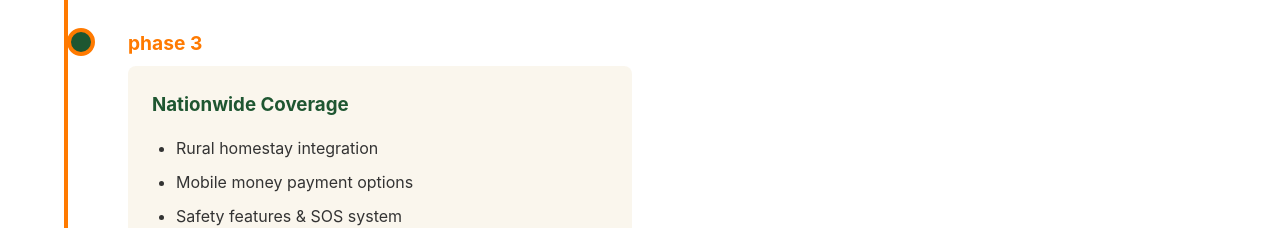
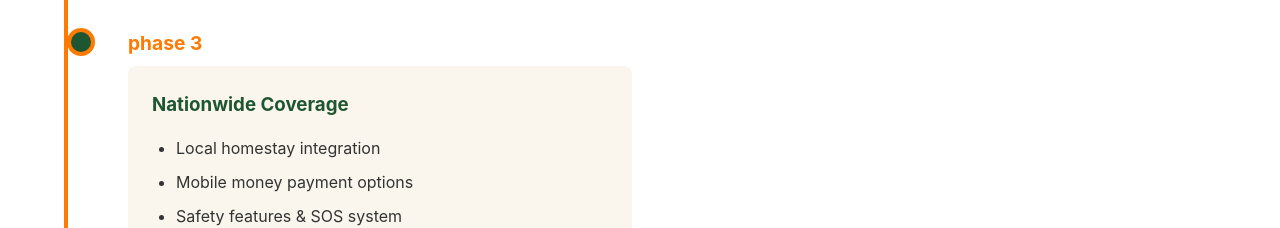
Before and after one commit to Musengwa/odini-web, a React (Create React App) app: page / in a window 1280 px wide. Shown: the part 4820-5048 px from the top of the page. Built offline with nearby package versions, Linux system fonts and the light colour scheme.

Commit message:
Update phase 3 roadmap item from 'Rural' to 'Local'

```diff
--- a/src/components/Roadmap.jsx
+++ b/src/components/Roadmap.jsx
@@ -44,7 +44,7 @@ const Roadmap = () => {
               <div className="timeline-content">
                 <h3>Nationwide Coverage</h3>
                 <ul>
-                  <li>Rural homestay integration</li>
+                  <li>Local homestay integration</li>
                   <li>Mobile money payment options</li>
                   <li>Safety features & SOS system</li>
                 </ul>
```
